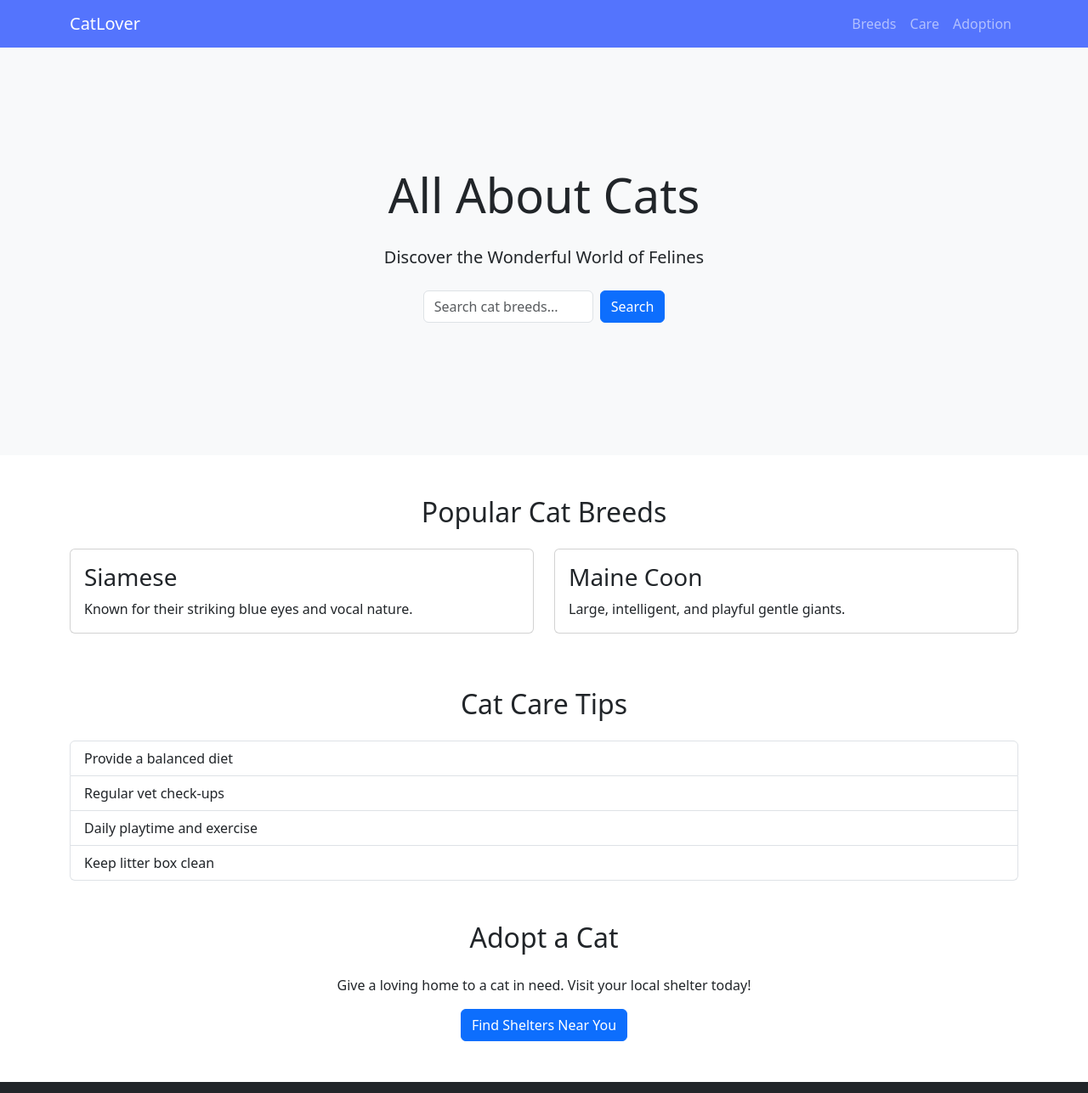
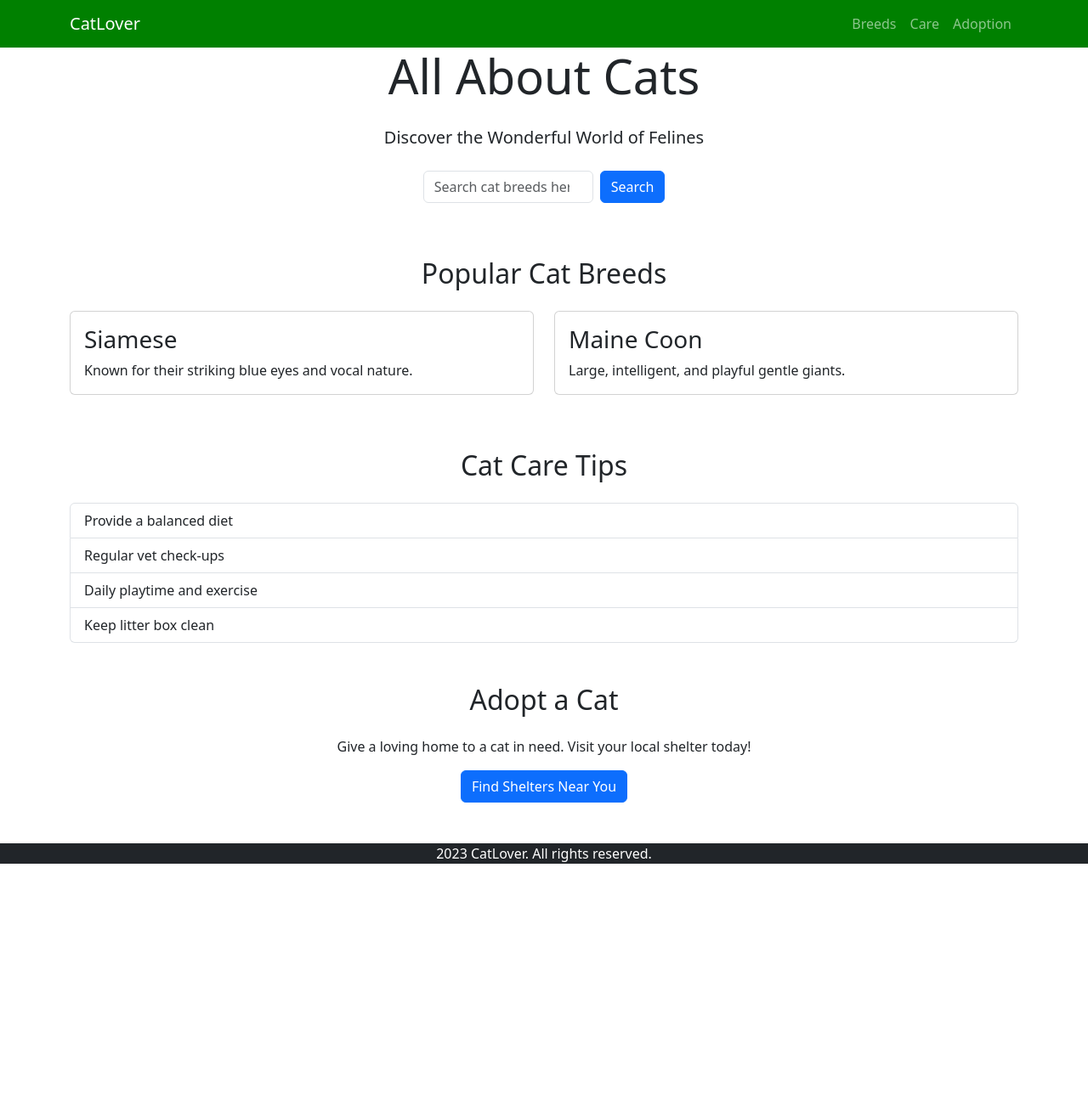
Before and after one commit to yousseforabi/bootstrap, a plain HTML site: page index.html in a window 1280 px wide. Shown: the top 1287 px of the page at 85% size. After the commit the page ends 1033 px from the top, so only its background shows below. Drawn offline with nearby package versions, Linux system fonts and the light colour scheme.

```diff
--- a/index.html
+++ b/index.html
@@ -5,14 +5,13 @@
     <meta name="viewport" content="width=device-width, initial-scale=1.0">
     <link href="https://cdn.jsdelivr.net/npm/bootstrap@5.3.0-alpha1/dist/css/bootstrap.min.css" rel="stylesheet">
     <link href="https://fonts.googleapis.com/css2?family=Josefin+Sans:wght@400;700&family=Poppins:wght@400;600&display=swap" rel="stylesheet">
-    <title>Contact</title>
+    <title>Cats</title>
     <style>
-        .hero {
-            background-color: #f8f9fa;
-            min-height: 60vh;
-        }
+
+
         .navbar {
-            background-color: #5474FD !important;
+
+            background-color: green !important;
         }
     </style>
 </head>
@@ -25,8 +24,9 @@
             </button>
             <div class="collapse navbar-collapse" id="navbarNav">
                 <ul class="navbar-nav ms-auto">
-                    <li class="nav-item"><a class="nav-link" href="#breeds">Breeds</a></li>
+                    <li class="nav-item"><a class="nav-link" href="#putlinkbreeds">Breeds</a></li>
                     <li class="nav-item"><a class="nav-link" href="#care">Care</a></li>
+
                     <li class="nav-item"><a class="nav-link" href="#adoption">Adoption</a></li>
                 </ul>
             </div>
@@ -38,13 +38,13 @@
             <h1 class="display-4 mb-4">All About Cats</h1>
             <p class="lead mb-4">Discover the Wonderful World of Felines</p>
             <form class="d-flex justify-content-center mb-3">
-                <input class="form-control me-2" type="search" placeholder="Search cat breeds..." aria-label="Search" style="max-width: 200px;">
+                <input class="form-control me-2" type="search" placeholder="Search cat breeds here..." aria-label="Search" style="max-width: 200px;">
                 <button class="btn btn-primary" type="submit">Search</button>
             </form>
         </div>
     </header>
 
-    <main class="container my-5">
+    <main class="container my-5 " >
         <section id="breeds" class="mb-5">
             <h2 class="text-center mb-4">Popular Cat Breeds</h2>
             <div class="row">
@@ -86,12 +86,14 @@
         </section>
     </main>
 
-    <footer class="bg-dark text-white py-3">
+    <footer class="bg-dark text-white green ">
         <div class="container text-center">
             <p> 2023 CatLover. All rights reserved.</p>
         </div>
     </footer>
 
-    <script src="https://cdn.jsdelivr.net/npm/bootstrap@5.3.0-alpha1/dist/js/bootstrap.bundle.min.js"></script>
+    <script src="https://cdn.jsdelivr.net/npm/bootstrap@5.3.0-alpha1/dist/js/bootstrap.bundle.min.js">
+
+    </script>
 </body>
 </html>
```
